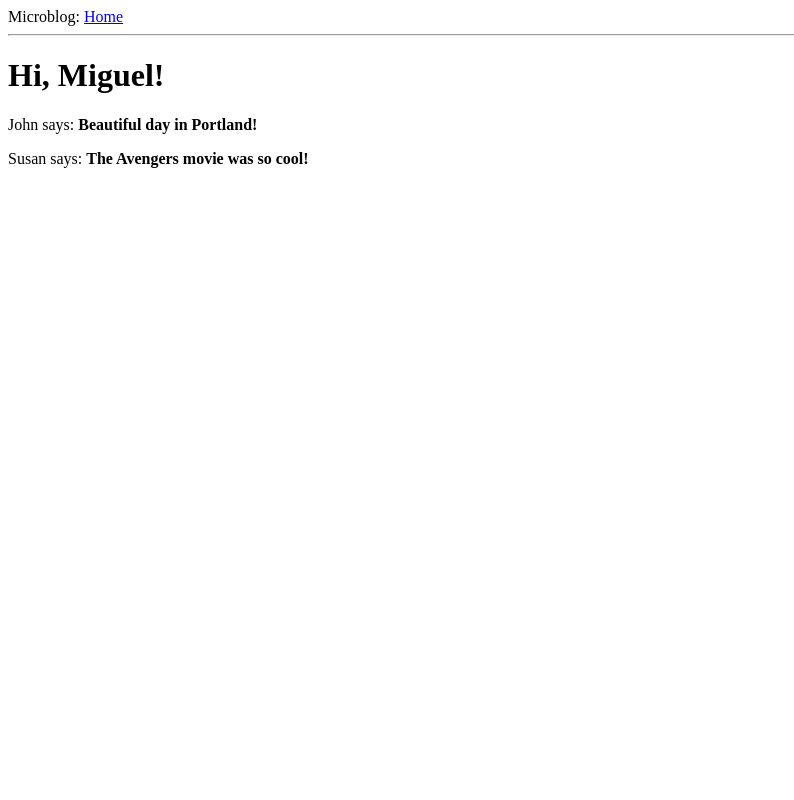
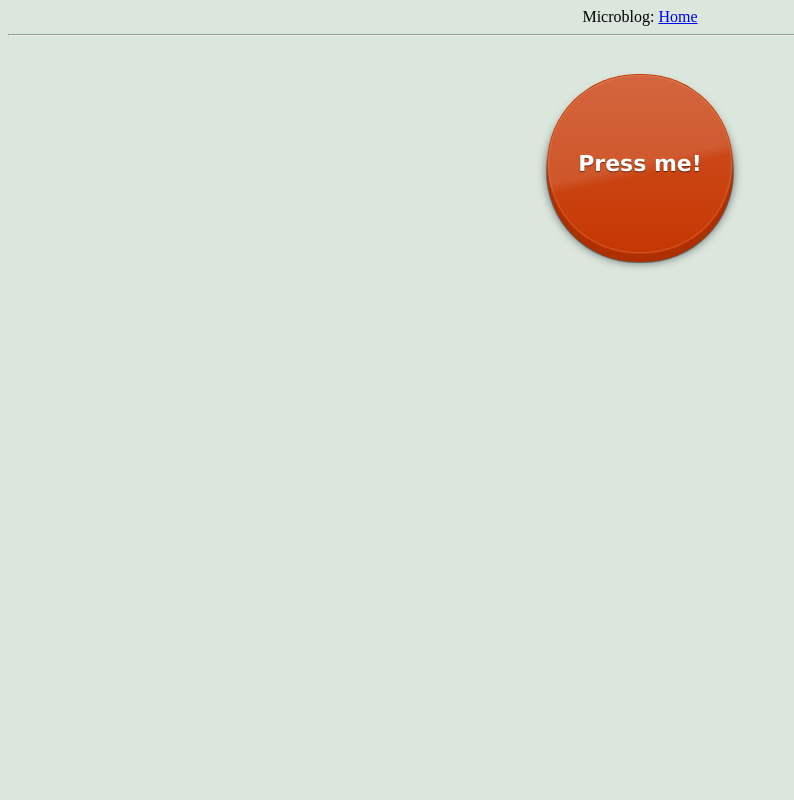
Before and after one commit to theresaming/vending-machine-oneweek, a Flask app: page / in a window 1280 px wide. Shown: the whole page, without its empty margins (0-794 px from the left). Run offline with Flask 2, Linux system fonts and the light colour scheme.

Commit message:
big red button magic

```diff
--- /dev/null
+++ b/app/static/css/ie.css
@@ -0,0 +1,5 @@
+/* Welcome to Compass. Use this file to write IE specific override styles.
+ * Import this file using the following HTML or equivalent:
+ * <!--[if IE]>
+ *   <link href="/stylesheets/ie.css" media="screen, projection" rel="stylesheet" type="text/css" />
+ * <![endif]--> */
--- /dev/null
+++ b/app/static/css/print.css
@@ -0,0 +1,3 @@
+/* Welcome to Compass. Use this file to define print styles.
+ * Import this file using the following HTML or equivalent:
+ * <link href="/stylesheets/print.css" media="print" rel="stylesheet" type="text/css" /> */
--- /dev/null
+++ b/app/static/css/screen.css
@@ -0,0 +1,51 @@
+/* Welcome to Compass.
+ * In this file you should write your main styles. (or centralize your imports)
+ * Import this file using the following HTML or equivalent:
+ * <link href="/stylesheets/screen.css" media="screen, projection" rel="stylesheet" type="text/css" /> */
+/* line 7, ../sass/screen.scss */
+body {
+  background: #dbe6dd;
+  text-align: center;
+  -webkit-transform: translateZ(0);
+}
+
+/* line 13, ../sass/screen.scss */
+.btn-big-red {
+  background-color: #C63702;
+  background-image: linear-gradient(167deg, rgba(255, 255, 255, 0.1) 50%, rgba(0, 0, 0, 0) 55%), linear-gradient(to bottom, rgba(255, 255, 255, 0.15), rgba(0, 0, 0, 0));
+  border-radius: 1000px;
+  box-shadow: 0 0 0 1px #C63702 inset, 0 0 0 2px rgba(255, 255, 255, 0.15) inset, 0 8px 0 0 #AD3002, 0 8px 0 1px rgba(0, 0, 0, 0.4), 0 8px 8px 1px rgba(0, 0, 0, 0.5);
+  color: #FFF;
+  display: inline-block;
+  font-family: "Lucida Grande", Arial, sans-serif;
+  font-size: 22px;
+  font-weight: bold;
+  height: 180px;
+  letter-spacing: 0px;
+  line-height: 180px;
+  margin: 30px 0 10px;
+  position: relative;
+  text-align: center;
+  text-shadow: 0 1px 1px rgba(0, 0, 0, 0.5);
+  text-decoration: none !important;
+  top: 0;
+  width: 186px;
+  -moz-transition: 0.15s;
+  -o-transition: 0.15s;
+  -webkit-transition: 0.15s;
+  transition: 0.15s;
+}
+/* line 47, ../sass/screen.scss */
+.btn-big-red:hover, .btn-big-red:focus {
+  background-color: #D13902;
+  box-shadow: 0 0 0 1px #C63702 inset, 0 0 0 2px rgba(255, 255, 255, 0.15) inset, 0 10px 0 0 #AD3002, 0 10px 0 1px rgba(0, 0, 0, 0.4), 0 10px 8px 1px rgba(0, 0, 0, 0.6);
+  top: -2px;
+}
+/* line 57, ../sass/screen.scss */
+.btn-big-red:active {
+  box-shadow: 0 0 0 1px #AD3002 inset, 0 0 0 2px rgba(255, 255, 255, 0.15) inset, 0 0 0 1px rgba(0, 0, 0, 0.4);
+  -moz-transform: translateY(10px);
+  -ms-transform: translateY(10px);
+  -webkit-transform: translateY(10px);
+  transform: translateY(10px);
+}
--- /dev/null
+++ b/app/static/sass/ie.scss
@@ -0,0 +1,5 @@
+/* Welcome to Compass. Use this file to write IE specific override styles.
+ * Import this file using the following HTML or equivalent:
+ * <!--[if IE]>
+ *   <link href="/stylesheets/ie.css" media="screen, projection" rel="stylesheet" type="text/css" />
+ * <![endif]--> */
--- /dev/null
+++ b/app/static/sass/print.scss
@@ -0,0 +1,3 @@
+/* Welcome to Compass. Use this file to define print styles.
+ * Import this file using the following HTML or equivalent:
+ * <link href="/stylesheets/print.css" media="print" rel="stylesheet" type="text/css" /> */
--- /dev/null
+++ b/app/static/sass/screen.scss
@@ -0,0 +1,64 @@
+/* Welcome to Compass.
+ * In this file you should write your main styles. (or centralize your imports)
+ * Import this file using the following HTML or equivalent:
+ * <link href="/stylesheets/screen.css" media="screen, projection" rel="stylesheet" type="text/css" /> */
+ @import "compass/css3";
+
+ body {
+   background: #dbe6dd;
+   text-align: center;
+   -webkit-transform: translateZ(0);
+ }
+
+ .btn-big-red {
+   background-color: #C63702;
+   background-image:
+     linear-gradient(
+       167deg,
+       rgba(white, 0.1) 50%,
+       rgba(black, 0) 55%),
+     linear-gradient(
+       top,
+       rgba(white, 0.15),
+       rgba(black, 0));
+   border-radius: 1000px;
+   box-shadow:
+     0 0 0 1px #C63702 inset,
+     0 0 0 2px rgba(white, 0.15) inset,
+     0 8px 0 0 #AD3002,
+     0 8px 0 1px rgba(black, 0.4),
+     0 8px 8px 1px rgba(black, 0.5);
+   color: #FFF;
+   display: inline-block;
+   font-family: "Lucida Grande", Arial, sans-serif;
+   font-size: 22px;
+   font-weight: bold;
+   height: 180px;
+   letter-spacing: 0px;
+   line-height: 180px;
+   margin: 30px 0 10px;
+   position: relative;
+   text-align: center;
+   text-shadow: 0 1px 1px rgba(black, 0.5);
+   text-decoration: none !important;
+   top: 0;
+   width: 186px;
+   @include transition(0.15s);
+   &:hover, &:focus {
+     background-color: #D13902;
+     box-shadow:
+       0 0 0 1px #C63702 inset,
+       0 0 0 2px rgba(white, 0.15) inset,
+       0 10px 0 0 #AD3002,
+       0 10px 0 1px rgba(black, 0.4),
+       0 10px 8px 1px rgba(black, 0.6);
+       top: -2px;
+   }
+   &:active {
+     box-shadow:
+       0 0 0 1px #AD3002 inset,
+       0 0 0 2px rgba(white, 0.15) inset,
+       0 0 0 1px rgba(black, 0.4);
+     @include transform(translateY(10px));
+   }
+ }
--- a/app/templates/index.html
+++ b/app/templates/index.html
@@ -1,7 +1,10 @@
 {% extends "base.html" %}
 {% block content %}
-    <h1>Hi, {{ user.nickname }}!</h1>
-    {% for post in posts %}
-    <div><p>{{ post.author.nickname }} says: <b>{{ post.body }}</b></p></div>
-    {% endfor %}
+<head>
+  <link href="{{ url_for('static',filename='css/screen.css') }}" media="screen, projection" rel="stylesheet" type="text/css" />
+</head>
+<body>
+  <a href="#" class="btn-big-red">Press me!</a>
+</body>
+
 {% endblock %}
--- a/app/views.py
+++ b/app/views.py
@@ -5,17 +5,6 @@ from app import app
 @app.route('/index')
 def index():
     user = {'nickname': 'Miguel'}  # fake user
-    posts = [  # fake array of posts
-        {
-            'author': {'nickname': 'John'},
-            'body': 'Beautiful day in Portland!'
-        },
-        {
-            'author': {'nickname': 'Susan'},
-            'body': 'The Avengers movie was so cool!'
-        }
-    ]
-    return render_template("index.html",
-                           title='Home',
-                           user=user,
-                           posts=posts)
+    return render_template('index.html',
+                           title='Swipe n\' Snack',
+                           user=user)
```
Also changed, not shown: 2 other files.
